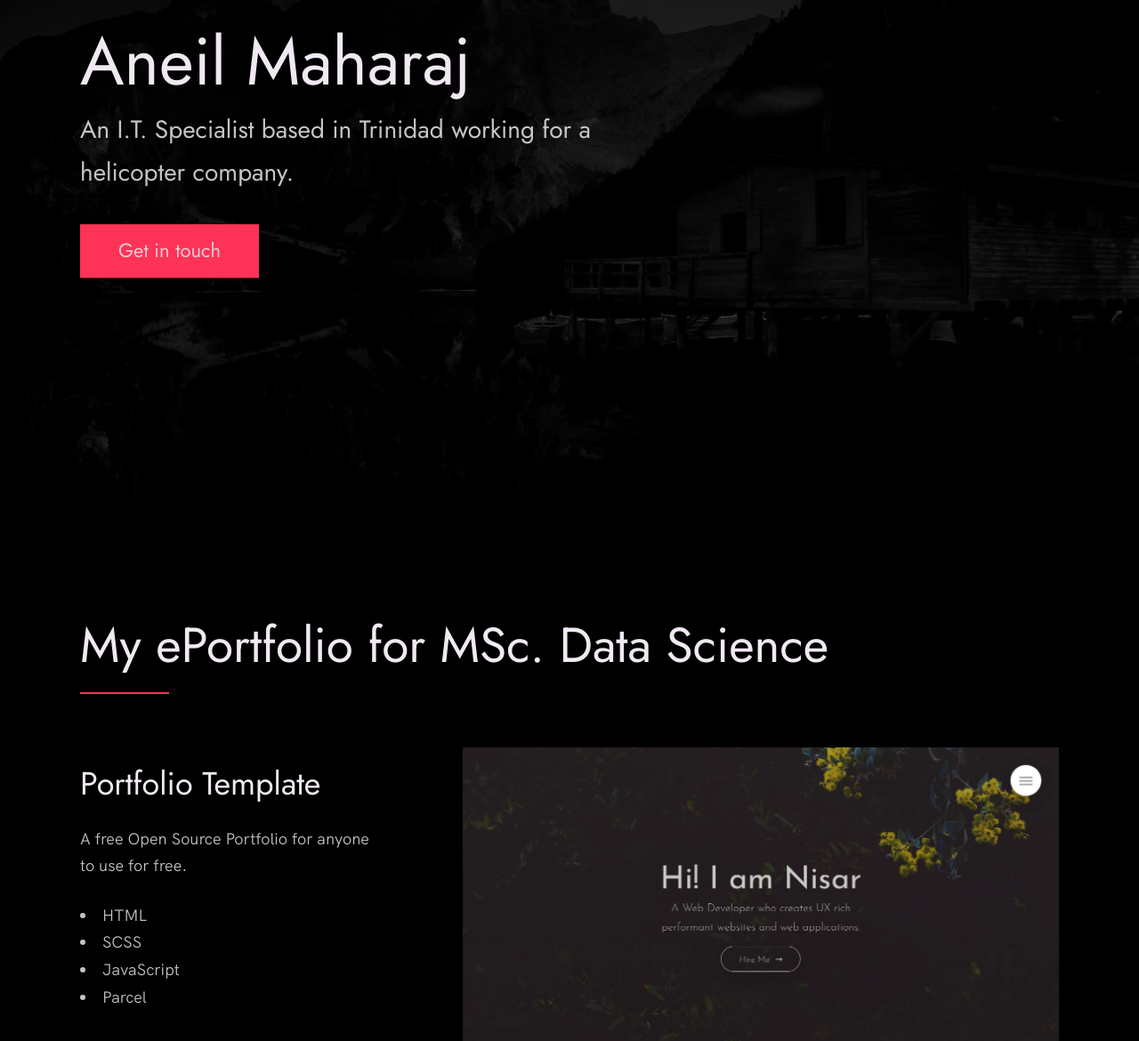
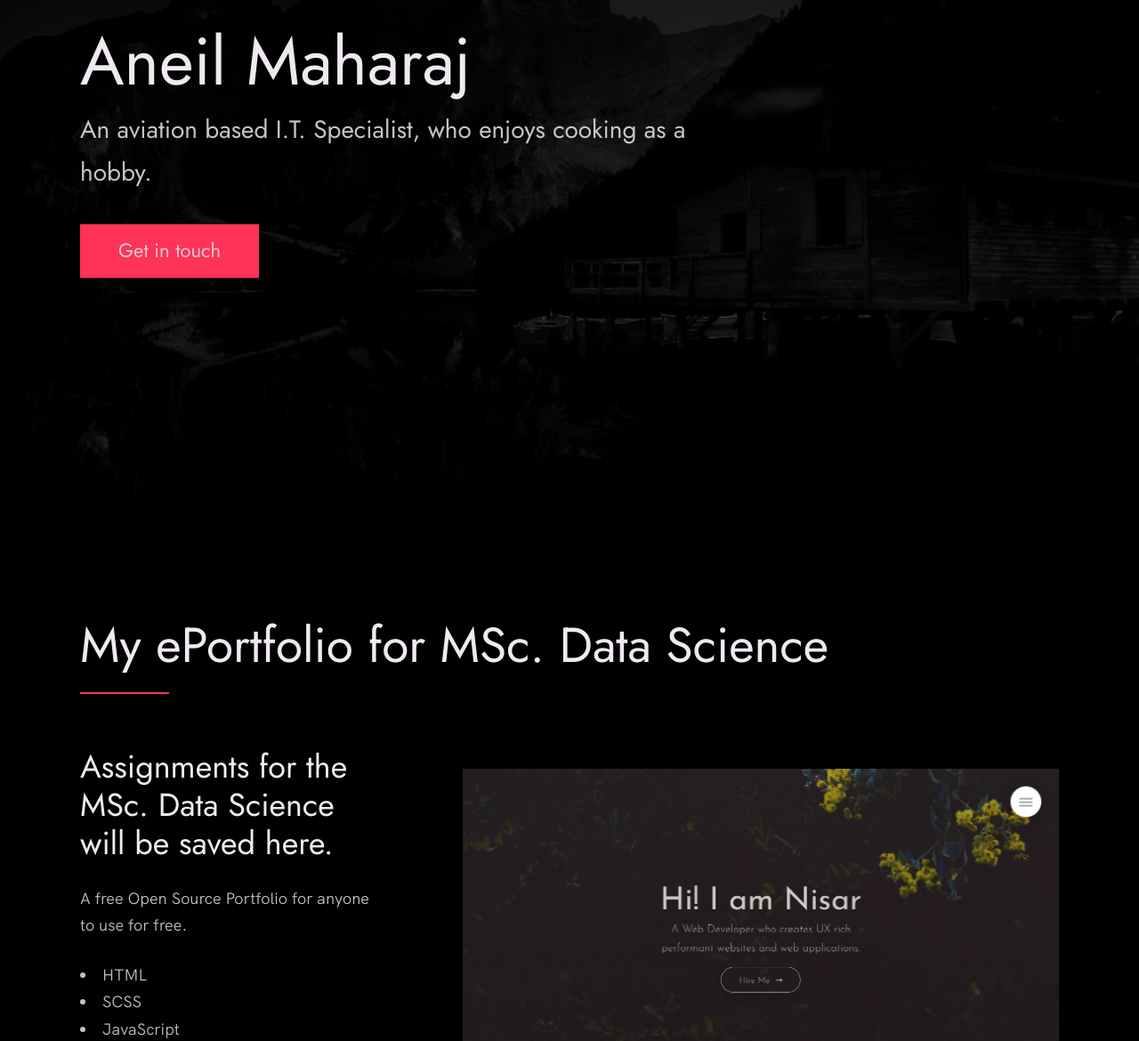
Before and after one commit to amaharaj92/MSc_Data_Science_2025, a plain HTML site: page index.html in a window 1280 px wide. Shown: the part 228-1398 px from the top of the page at 89% size. Drawn offline with Linux system fonts and the light colour scheme.

Commit message:
Update index.html
Additional body changes

```diff
--- a/index.html
+++ b/index.html
@@ -24,10 +24,10 @@
 
   <!-- Put your site title here -->
   <title>
-    Aneil Maharaj | An I.T. Specialist based in aviation, pursuing the MSc. Data Science at the University of Essex
+    Aneil Maharaj | An aviation based I.T. Specialist, pursuing MSc. Data Science at the University of Essex
   </title>
 
-  <meta name="description" content="Add small description of yourslef.">
+  <meta name="description" content="Add small description of yourself">
   <!-- Add some coding keywords below, Ex: (React, CSS etc) -->
   <meta name="keywords" content="Put your name, skills and some coding keywords" />
   <link rel="stylesheet" href="index.css" />
@@ -59,7 +59,7 @@
           <span>Aneil Maharaj</span>
         </h1>
         <!-- Put a small paragraph about yourself -->
-        <p>An I.T. Specialist based in Trinidad working for a helicopter company.</p>
+        <p>An aviation based I.T. Specialist, who enjoys cooking as a hobby.</p>
         <a href="#contact" class="btn btn--pink">Get in touch</a>
       </div>
     </div>
@@ -78,7 +78,7 @@
 
           <div class="work__box">
             <div class="work__text">
-              <h3>Portfolio Template</h3>
+              <h3>Assignments for the MSc. Data Science will be saved here.</h3>
               <p>
                 A free Open Source Portfolio for anyone to use for free.
               </p>
```
